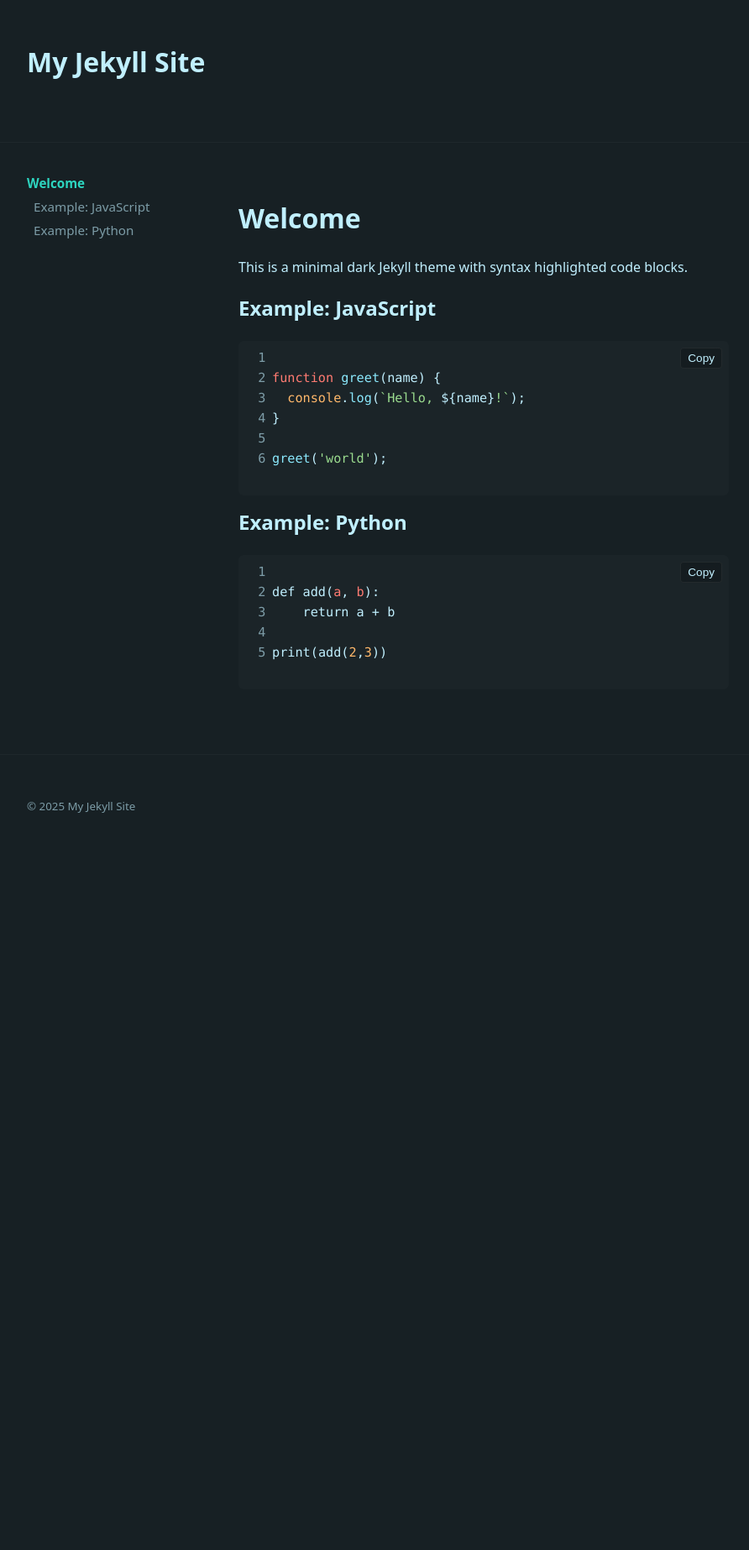
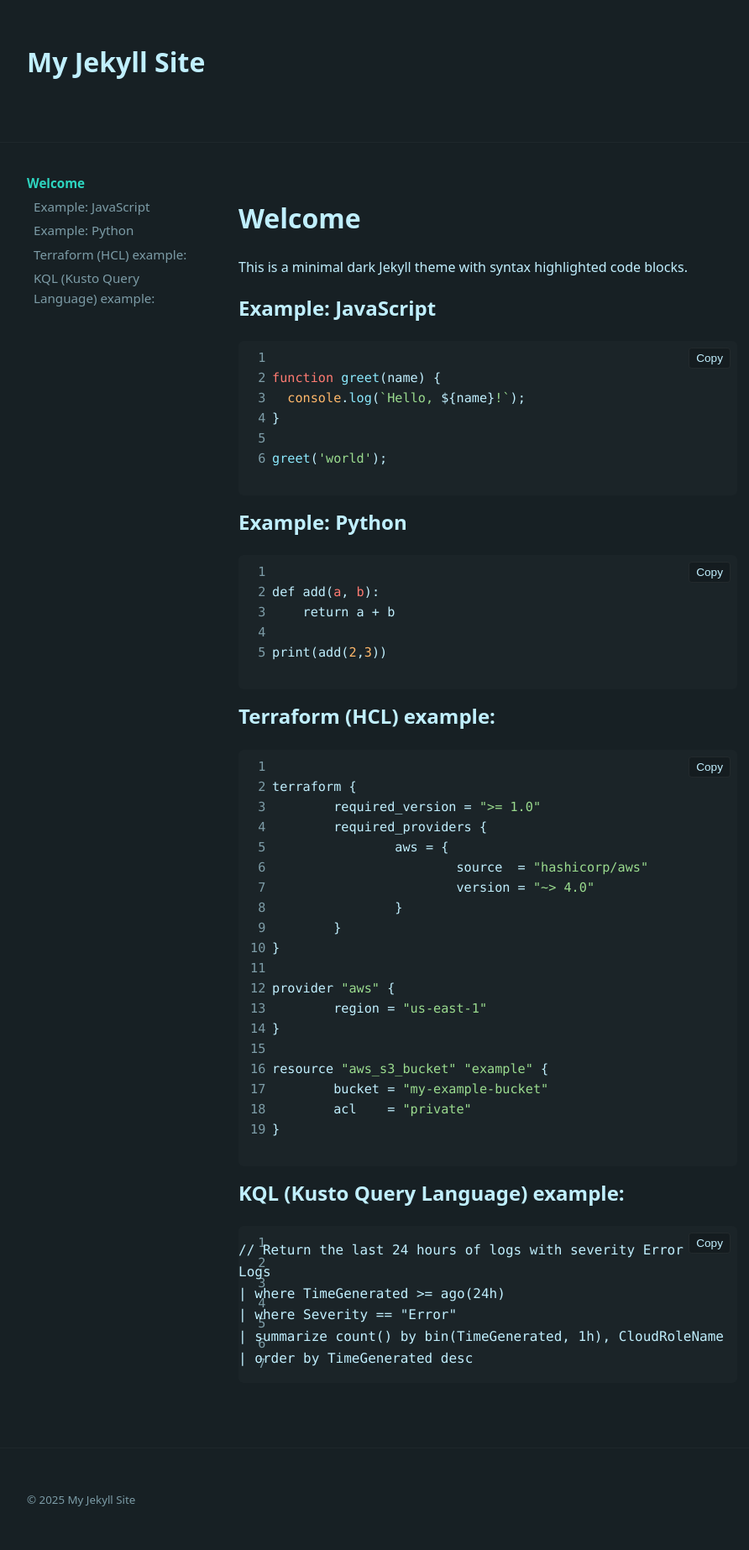
Before and after one commit to biggiebk/jekyll_theme, a Jekyll site: the page built from index.md, in a window 1280 px wide. Shown: the whole page at 84% size, without its empty margins (190-1082 px from the left). Built offline with Jekyll 4.4.1, drawn with Linux system fonts in a browser that asks for light colours; nearby versions of some CDN libraries; before the commit the page ends 1021 px from its top, so only the background shows below that.

Commit message:
Examples added to index

````diff
--- a/index.md
+++ b/index.md
@@ -25,3 +25,37 @@ def add(a, b):
 
 print(add(2,3))
 ```
+
+## Terraform (HCL) example:
+
+```hcl
+terraform {
+	required_version = ">= 1.0"
+	required_providers {
+		aws = {
+			source  = "hashicorp/aws"
+			version = "~> 4.0"
+		}
+	}
+}
+
+provider "aws" {
+	region = "us-east-1"
+}
+
+resource "aws_s3_bucket" "example" {
+	bucket = "my-example-bucket"
+	acl    = "private"
+}
+```
+
+## KQL (Kusto Query Language) example:
+
+```kql
+// Return the last 24 hours of logs with severity Error
+Logs
+| where TimeGenerated >= ago(24h)
+| where Severity == "Error"
+| summarize count() by bin(TimeGenerated, 1h), CloudRoleName
+| order by TimeGenerated desc
+```
````
Also changed, not shown: README.md.
